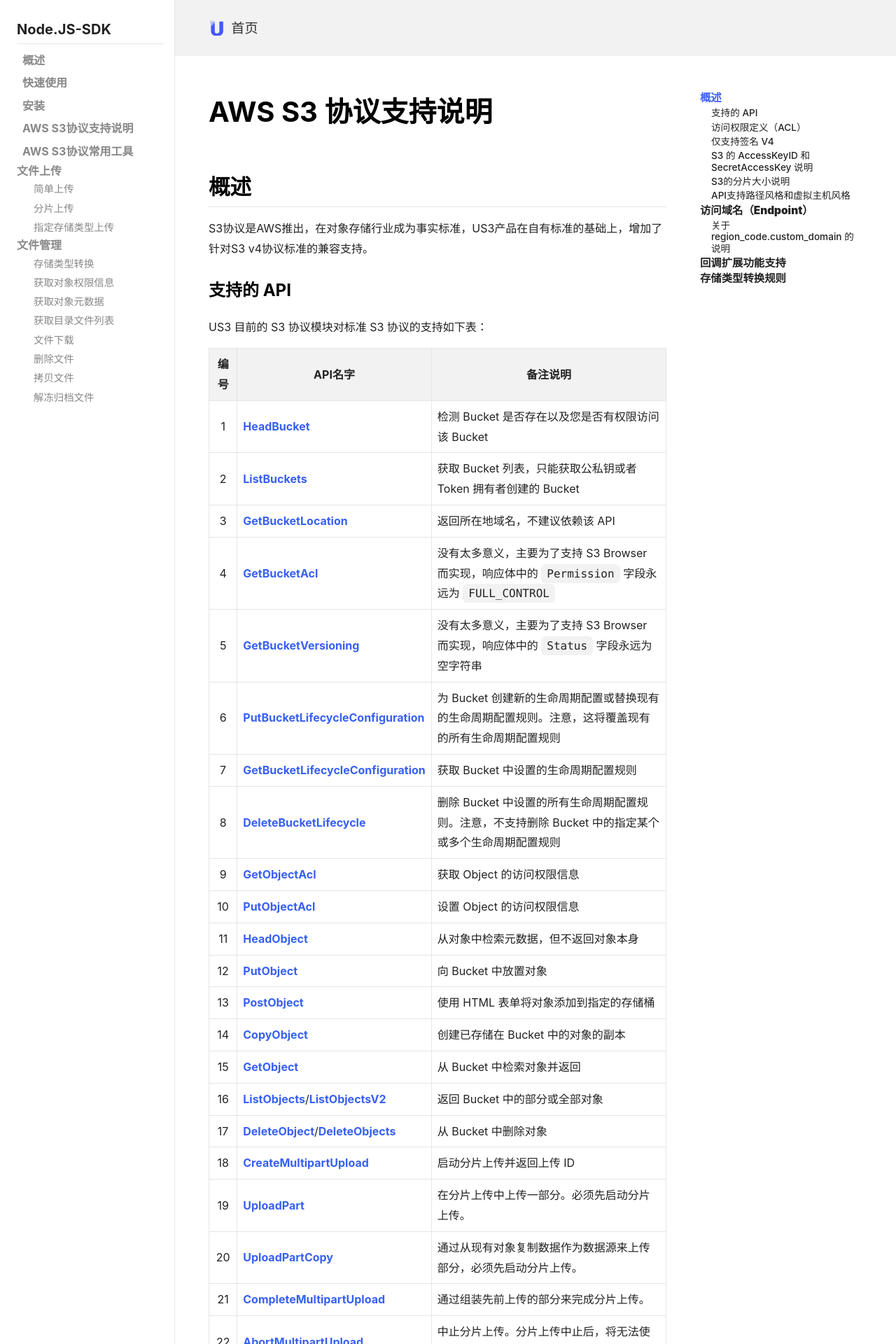
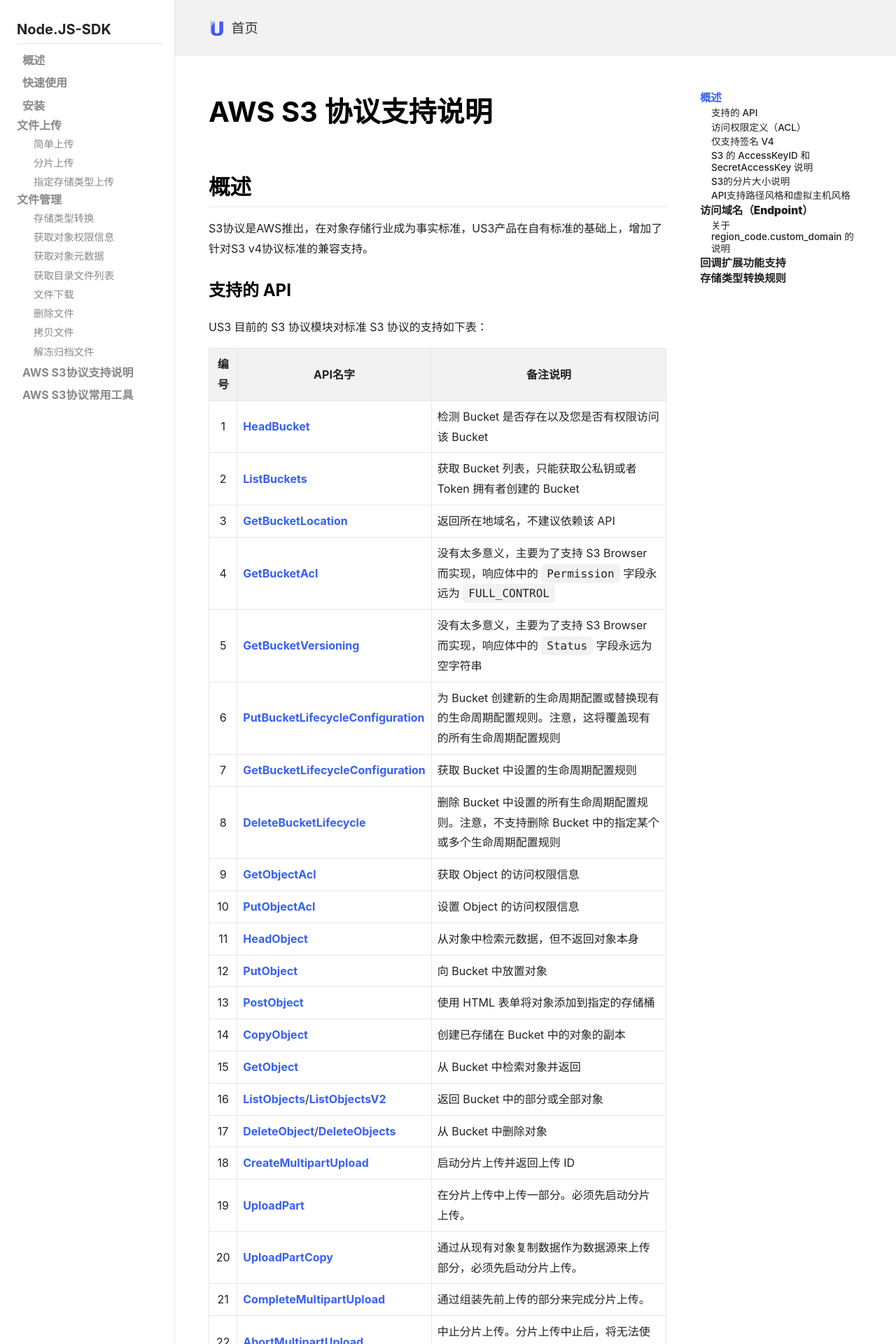
Before and after one commit to ucloud-us3/ucloud-us3.github.io, a Jekyll site: the page built from collections/_node.js-sdk/S3协议支持说明.md, in a window 1280 px wide. Shown: the top 1920 px of the page at 70% size. Built offline with Jekyll 4.4.1, drawn with Linux system fonts in a browser that asks for light colours; nearby versions of some CDN libraries; comment, search, counter and statistics services are not loaded; part of the change alters nothing that is shown.

```diff
--- a/_data/navigation.yml
+++ b/_data/navigation.yml
@@ -310,11 +310,6 @@ node.js-sdk:
         url:   /node.js-sdk/快速使用.html
       - title: 安装
         url:   /node.js-sdk/安装.html
-      - title: AWS S3协议支持说明
-        url: /node.js-sdk/S3协议支持说明.html
-      - title: AWS S3协议常用工具
-        url: /node.js-sdk/S3协议常用工具.html
-
       - title:  文件上传
         children:
           - title:  简单上传
@@ -323,7 +318,6 @@ node.js-sdk:
             url:    /node.js-sdk/分片上传.html
           - title:  指定存储类型上传
             url:    /node.js-sdk/指定存储类型上传.html
-
       - title:  文件管理
         children:
           - title:  存储类型转换
@@ -342,3 +336,7 @@ node.js-sdk:
             url:    /node.js-sdk/拷贝文件.html
           - title:  解冻归档文件
             url:    /node.js-sdk/解冻归档文件.html
+      - title: AWS S3协议支持说明
+        url: /node.js-sdk/S3协议支持说明.html
+      - title: AWS S3协议常用工具
+        url: /node.js-sdk/S3协议常用工具.html
```
